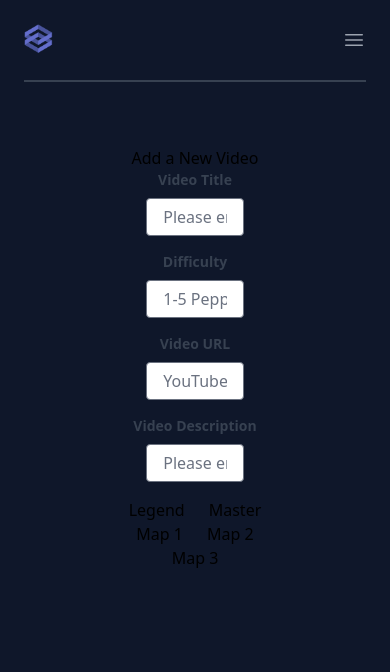
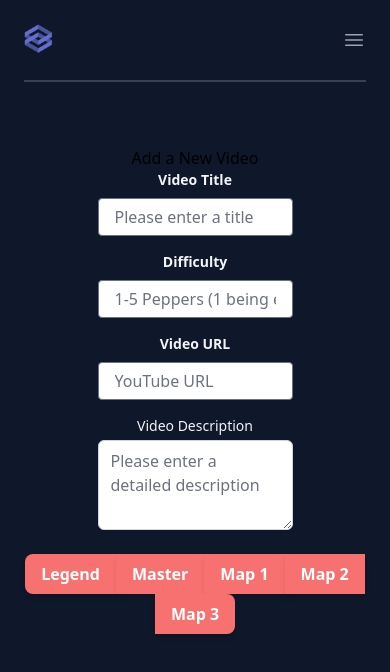
Before and after one commit to Kalasky/pogo-guide, a React (Vite) app in the folder frontend/: page /add-data in a window 390 px wide. Shown: the top 672 px of the page. Built offline with nearby package versions, Linux system fonts and the light colour scheme; sample sign-in values are in the browser's storage; a web font is replaced by a local one.

Commit message:
form responsiveness, button group

```diff
--- a/frontend/src/components/VideoForm.jsx
+++ b/frontend/src/components/VideoForm.jsx
@@ -79,10 +79,10 @@ const VideoForm = () => {
 
   if (isAdmin) {
     return (
-      <form className="w-1/2 mb-10 text-center m-auto" onSubmit={handleSubmit}>
+      <form className="mb-10 text-center m-auto" onSubmit={handleSubmit}>
         <h3>Add a New Video</h3>
         <div className="mb-4">
-          <label className="block text-gray-700 text-sm font-bold mb-2" htmlFor="name">
+          <label className="block text-gray-100 text-sm font-bold mb-2" htmlFor="name">
             Video Title
           </label>
           <input
@@ -90,13 +90,13 @@ const VideoForm = () => {
             placeholder="Please enter a title"
             onChange={(e) => setTitle(e.target.value)}
             value={title}
-            className={`appearance-none border rounded w-1/2 py-2 px-4 text-gray-700 leading-tight focus:outline-none focus:shadow-outline ${
+            className={`lg:w-3/6 mt-1 block w-3/6 m-auto appearance-none border rounded py-2 px-4 text-gray-700 leading-tight focus:outline-none focus:shadow-outline ${
               emptyFields.includes('title') && 'border-red-500'
             }`}
           />
         </div>
         <div className="mb-4">
-          <label className="block text-gray-700 text-sm font-bold mb-2" htmlFor="name">
+          <label className="block text-gray-100 text-sm font-bold mb-2" htmlFor="name">
             Difficulty
           </label>
           <input
@@ -104,13 +104,13 @@ const VideoForm = () => {
             placeholder="1-5 Peppers (1 being easy, 5 being hard)"
             onChange={(e) => setDifficulty(e.target.value)}
             value={difficulty}
-            className={`appearance-none border rounded w-1/2 py-2 px-4 text-gray-700 leading-tight focus:outline-none focus:shadow-outline ${
+            className={`lg:w-3/6 mt-1 block w-3/6 m-auto appearance-none border rounded py-2 px-4 text-gray-700 leading-tight focus:outline-none focus:shadow-outline ${
               emptyFields.includes('difficulty') && 'border-red-500'
             }`}
           />
         </div>
         <div className="mb-4">
-          <label className="block text-gray-700 text-sm font-bold mb-2" htmlFor="name">
+          <label className="block text-gray-100 text-sm font-bold mb-2" htmlFor="name">
             Video URL
           </label>
           <input
@@ -118,28 +118,32 @@ const VideoForm = () => {
             placeholder="YouTube URL"
             onChange={(e) => setVideo(e.target.value)}
             value={video}
-            className={`appearance-none border rounded w-1/2 py-2 px-4 text-gray-700 leading-tight focus:outline-none focus:shadow-outline ${
+            className={`lg:w-3/6 mt-1 block w-3/6 m-auto appearance-none border rounded py-2 px-4 text-gray-700 leading-tight focus:outline-none focus:shadow-outline ${
               emptyFields.includes('video') && 'border-red-500'
             }`}
           />
         </div>
-        <div className="mb-4">
-          <label className="block text-gray-700 text-sm font-bold mb-2" htmlFor="name">
+        <div>
+          <label htmlFor="about" className="block text-sm font-medium text-gray-100">
             Video Description
           </label>
-          <input
-            type="text"
+          <div className="mt-1">
+            <textarea
+              rows={3}
+              className={`m-auto lg:w-3/6 mt-1 block w-3/6 rounded-md border-gray-300 shadow-sm focus:border-indigo-500 focus:ring-indigo-500 sm:text-sm  ${
+                emptyFields.includes('description') && 'border-red-500'
+              }`}
               placeholder="Please enter a detailed description"
+              defaultValue={''}
               onChange={(e) => setDescription(e.target.value)}
               value={description}
-            className={`appearance-none border rounded w-1/2 py-2 px-4 text-gray-700 leading-tight focus:outline-none focus:shadow-outline ${
-              emptyFields.includes('description') && 'border-red-500'
-            }`}
               minLength="100"
             />
           </div>
+        </div>
+        <div className='mt-6'>
           <button
-          className="ml-3 mr-3"
+            className="btn-primary rounded-l-lg"
             type="submit"
             color="green"
             onClick={() => handleRouteSelection('http://localhost:8000/api/videos/legend')}
@@ -147,7 +151,7 @@ const VideoForm = () => {
             Legend
           </button>
           <button
-          className="ml-3 mr-3"
+            className="btn-primary"
             type="submit"
             color="purple"
             onClick={() => handleRouteSelection('http://localhost:8000/api/videos/master')}
@@ -155,7 +159,7 @@ const VideoForm = () => {
             Master
           </button>
           <button
-          className="ml-3 mr-3"
+            className="btn-primary"
             type="submit"
             color="purple"
             onClick={() => handleRouteSelection('http://localhost:8000/api/videos/map1')}
@@ -163,7 +167,7 @@ const VideoForm = () => {
             Map 1
           </button>
           <button
-          className="ml-3 mr-3"
+            className="btn-primary"
             type="submit"
             color="purple"
             onClick={() => handleRouteSelection('http://localhost:8000/api/videos/map2')}
@@ -171,13 +175,14 @@ const VideoForm = () => {
             Map 2
           </button>
           <button
-          className="ml-3 mr-3"
+            className="btn-primary rounded-r-lg"
             type="submit"
             color="purple"
             onClick={() => handleRouteSelection('http://localhost:8000/api/videos/map3')}
           >
             Map 3
           </button>
+        </div>
         {error && <div className="text-red-500">{error}</div>}
       </form>
     )
--- a/frontend/src/index.css
+++ b/frontend/src/index.css
@@ -1,3 +1,9 @@
 @tailwind base;
 @tailwind components;
 @tailwind utilities;
+
+@layer components {
+  .btn-primary {
+    @apply py-2 px-4 bg-red-400 text-white font-semibold shadow-md hover:bg-red-600 focus:outline-none focus:ring-2 focus:ring-blue-400 focus:ring-opacity-75;
+  }
+}
```
Lines whose indentation alone changed are shown as unchanged.
